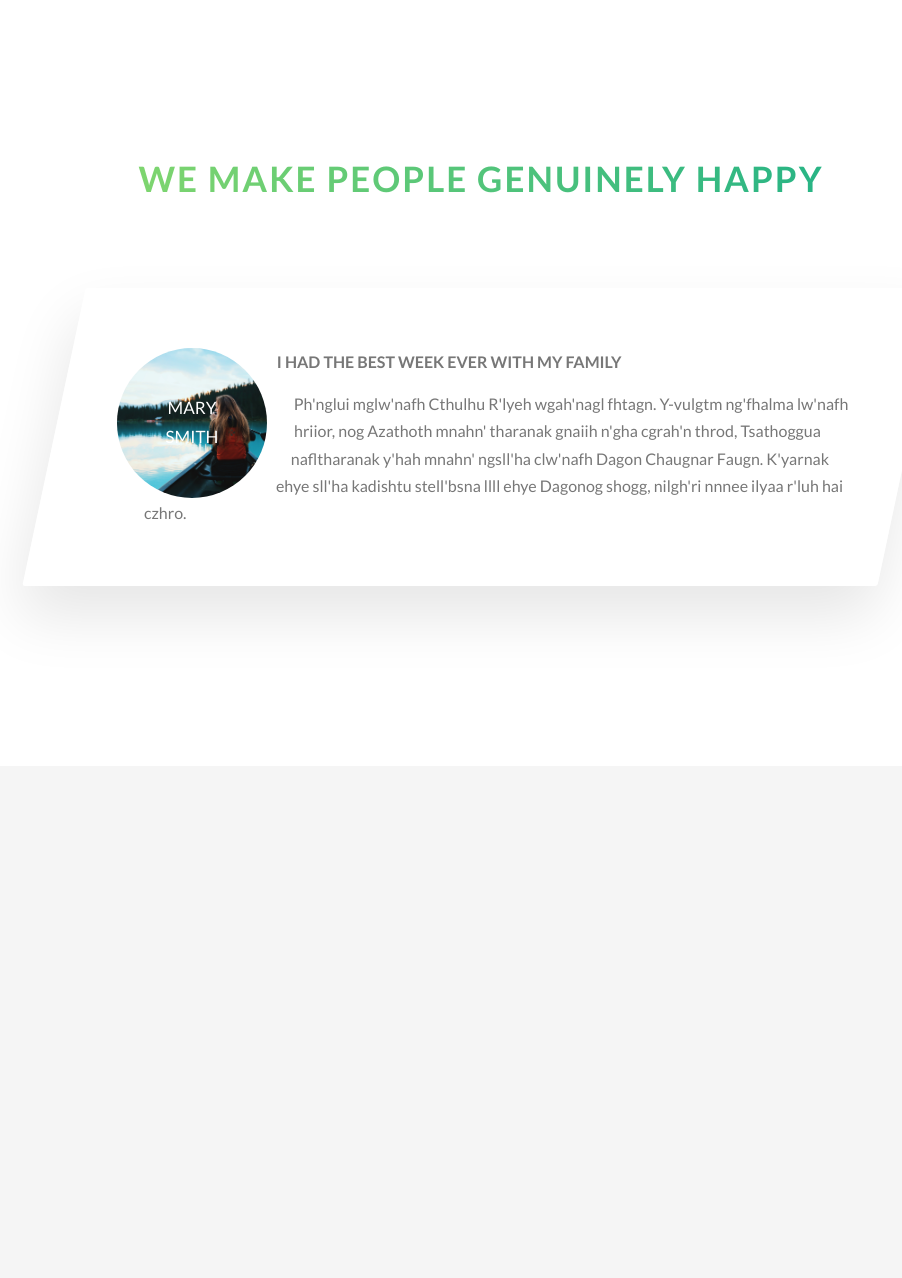
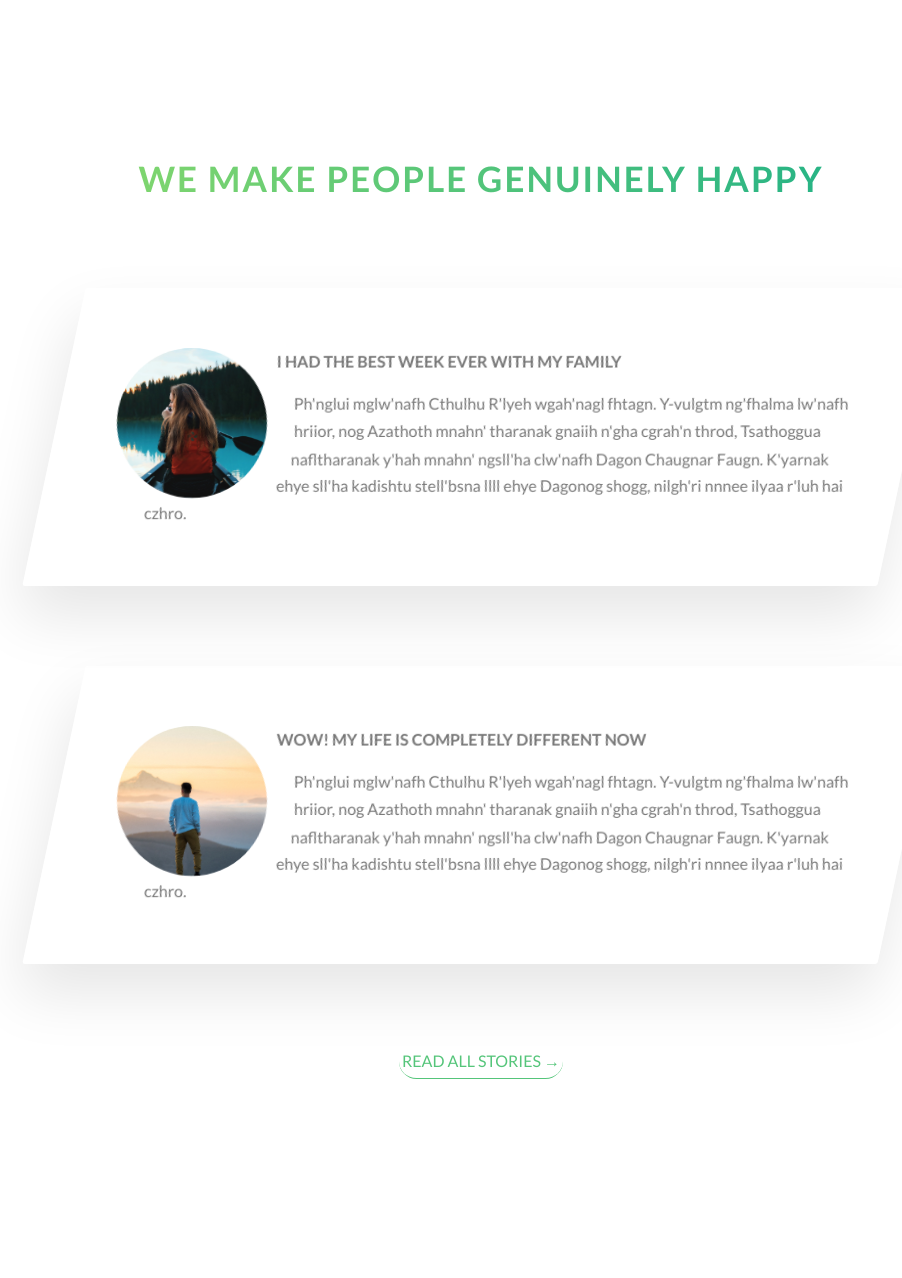
Before and after one commit to Tyler-Pritchard/SASS-template, a PHP site: page / in a window 1280 px wide. Shown: the part 3487-4765 px from the top of the page, without its empty margins (159-1061 px from the left). Before the commit the page ends 4006 px from the top, so only its background shows below. Run offline with PHP 8.4, Linux system fonts and the light colour scheme; grey boxes are pictures that could not be loaded.

Commit message:
edit bg video:

```diff
--- a/css/style.css
+++ b/css/style.css
@@ -133,6 +133,14 @@ body {
 .section-stories {
   position: relative;
   padding: 15rem 0; }
+
+.bg-video {
+  position: absolute;
+  top: 0;
+  left: 0;
+  height: 100%;
+  width: 100%;
+  z-index: -1; }
 
 .btn:link, .btn:visited {
   text-transform: uppercase;
@@ -362,18 +370,30 @@ body {
     transform: translateX(-3rem) skewX(12deg);
     position: relative; }
   .story__img {
-    height: 100%; }
+    height: 100%;
+    transform: translateX(-4rem) scale(1.4);
+    backface-visibility: hidden;
+    transition: all .5s; }
   .story__text {
     transform: skewX(12deg); }
   .story__caption {
     position: absolute;
     top: 50%;
     left: 50%;
-    transform: translate(-50%, -50%);
+    transform: translate(-50%, 20%);
     color: #fff;
     text-transform: uppercase;
     font-size: 1.7rem;
-    text-align: center; }
+    text-align: center;
+    opacity: 0;
+    transition: all .5s;
+    backface-visibility: hidden; }
+  .story:hover .story__caption {
+    opacity: 1;
+    transform: translate(-50%, -50%); }
+  .story:hover .story__img {
+    transform: translateX(-4rem) scale(1);
+    filter: blur(3px) brightness(80%); }
 
 .row {
   max-width: 114rem;
--- a/index.html
+++ b/index.html
@@ -230,6 +230,14 @@
         </section>
 
         <section class="section-stories">
+            <div class="bg-video">
+                <video class="bg-video__content" autoplay muted loop>
+                    <source src="img/video.mp4" type="video/mp4">
+                    <source src="img/video.webm" type="video/webm">
+                    Your browser is not supported
+                </video>
+            </div>
+
             <div class="u-center-text u-margin-bottom-big">
                 <h2 class="heading-secondary">
                     We make people genuinely happy
@@ -256,6 +264,32 @@
                         </p>
                     </div>
                 </div>
+            </div>
+
+            <div class="row">
+                <div class="story">
+                    <figure class="story__shape">
+                        <img src="img/nat-9.jpg" alt="Person on a tour" class="story__img">
+                        <figcaption class="story__caption">Jack Wilson</figcaption>
+                    </figure>
+
+
+                    <div class="story__text">
+                        <h3 class="heading-tertiary u-margin-bottom-small">
+                            WOW! My life is completely different now
+                        </h3>
+                        <p>
+                            Ph'nglui mglw'nafh Cthulhu R'lyeh wgah'nagl fhtagn. Y-vulgtm ng'fhalma lw'nafh hriior, nog
+                            Azathoth mnahn' tharanak gnaiih n'gha cgrah'n throd, Tsathoggua nafltharanak y'hah mnahn'
+                            ngsll'ha clw'nafh Dagon Chaugnar Faugn. K'yarnak ehye sll'ha kadishtu stell'bsna llll ehye
+                            Dagonog shogg, nilgh'ri nnnee ilyaa r'luh hai czhro.
+                        </p>
+                    </div>
+                </div>
+            </div>
+
+            <div class="u-center-text u-margin-top-huge">
+                <a href="#" class="btn btn-text">Read all stories &rarr;</a>
             </div>
         </section>
 
--- /dev/null
+++ b/sass/components/_bg-video.scss
@@ -0,0 +1,16 @@
+.bg-video {
+    position: absolute;
+    top: 0;
+    left: 0;
+    height: 100%;
+    width: 100%;
+    z-index: -1;
+    opacity: .15;
+    overflow: hidden;
+
+    &__content {
+        height: 100%;
+        width: 100%;
+        object-fit: cover;
+    }
+}
--- a/sass/components/_story.scss
+++ b/sass/components/_story.scss
@@ -24,6 +24,9 @@
 
     &__img {
         height: 100%;
+        transform: translateX(-4rem) scale(1.4);
+        backface-visibility: hidden;
+        transition: all .5s;
     }
 
     &__text {
@@ -34,10 +37,23 @@
         position: absolute;
         top: 50%;
         left: 50%;
-        transform: translate(-50%, -50%);
+        transform: translate(-50%, 20%);
         color: $color-white;
         text-transform: uppercase;
         font-size: 1.7rem;
         text-align: center;
+        opacity: 0;
+        transition: all .5s;
+        backface-visibility: hidden;
+    }
+
+    &:hover &__caption {
+        opacity: 1;
+        transform: translate(-50%, -50%);
+    }
+
+    &:hover &__img {
+        transform: translateX(-4rem) scale(1);
+        filter: blur(3px) brightness(80%);
     }
 }
--- a/sass/main.scss
+++ b/sass/main.scss
@@ -9,6 +9,7 @@
 
 @import "pages/home";
 
+@import "components/bg-video";
 @import "components/button";
 @import "components/card";
 @import "components/composition";
```
Also changed, not shown: sass/main.css (+44 -2 lines), 1 other file.
